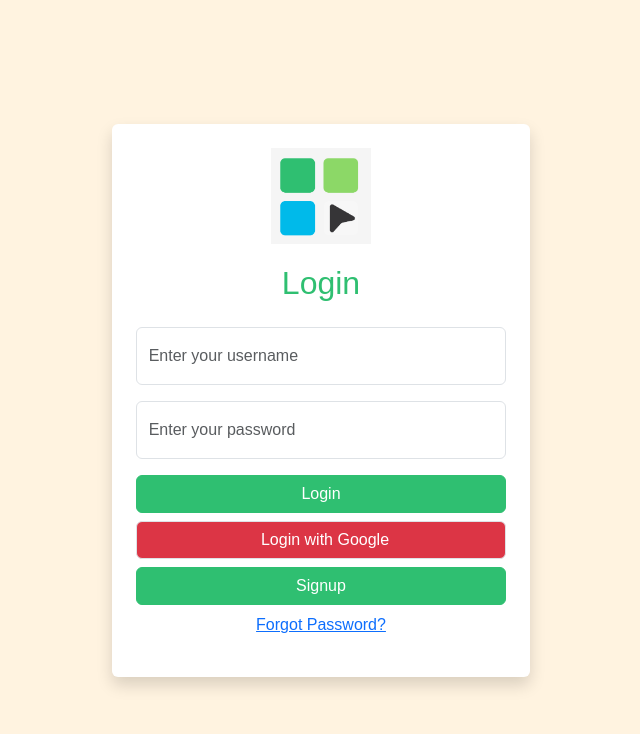
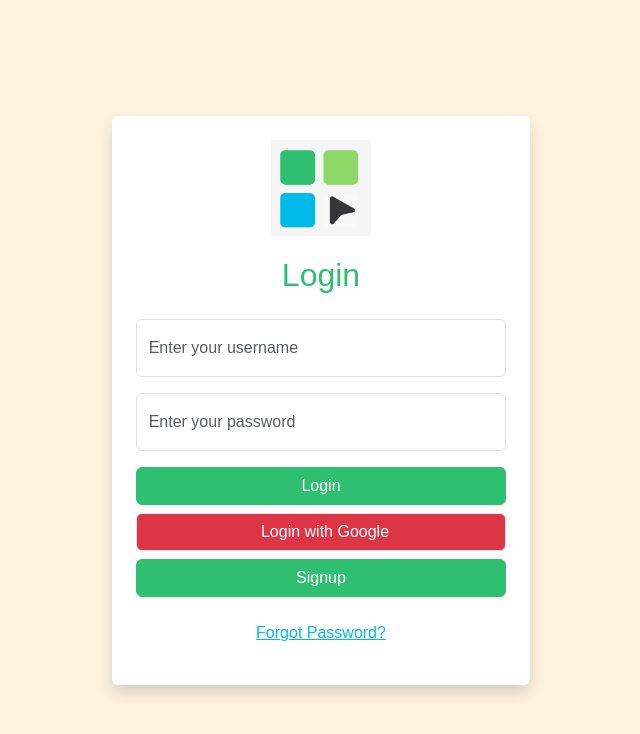
Before and after one commit to faizi-7/weekify, a React (Vite) app in the folder client/: page / in a window 1280 px wide. Shown: the top 734 px of the page, without its empty margins (319-959 px from the left). Built offline with nearby package versions, Linux system fonts and the light colour scheme.

Commit message:
1. Added vertical margins to  `Forgot Password` Link 2. Changed the color of the default links to match the pallet

```diff
--- a/client/src/custom.css
+++ b/client/src/custom.css
@@ -1,3 +1,7 @@
+a {
+  color: rgb(0 186 234) !important;
+  text-decoration: none;
+}
 
 .text-primary-custom {
   color: #2fbf71;
--- a/client/src/screens/LoginScreen.tsx
+++ b/client/src/screens/LoginScreen.tsx
@@ -77,7 +77,7 @@ function LoginScreen() {
             </Button>
           </Form>
 
-          <div className="text-center">
+          <div className="text-center my-3">
             <a href="#" className="d-block mb-3">Forgot Password?</a>
           </div>
         </Col>
```
